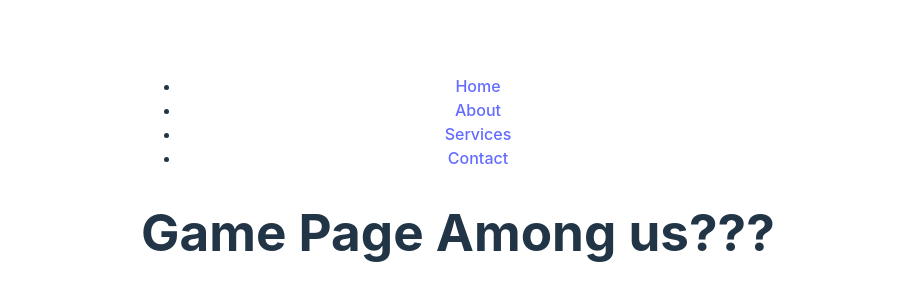
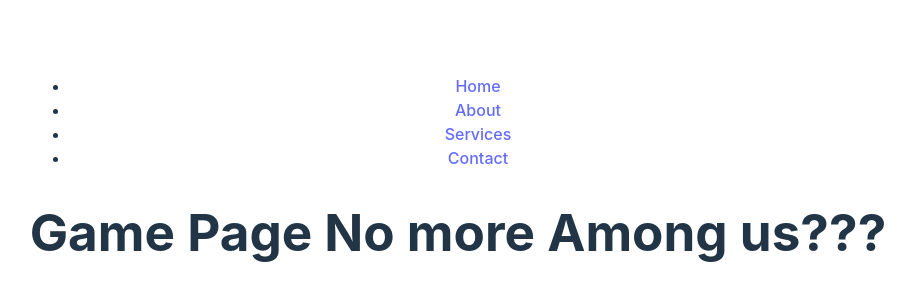
Before and after one commit to Taiyo10/Unseen, a React (Vite) app in the folder Frontend/: page /game in a window 1280 px wide. Shown: the part 224-524 px from the top of the page, without its empty margins (182-1097 px from the left). Built offline with nearby package versions, Linux system fonts and the light colour scheme.

Commit message:
Testing Deployment

```diff
--- a/Frontend/src/pages/Game/Game.jsx
+++ b/Frontend/src/pages/Game/Game.jsx
@@ -3,7 +3,7 @@
 function Game() {
   return (
     <div>
-      <h1>Game Page Among us???</h1>
+      <h1>Game Page No more Among us???</h1>
     </div>
   );
 }
--- a/package.json
+++ b/package.json
@@ -4,7 +4,8 @@
   "description": "Project for Uoft Hacks 12",
   "main": "index.js",
   "scripts": {
-    "test": "echo \"Error: no test specified\" && exit 1"
+    "test": "echo \"Error: no test specified\" && exit 1",
+    "build": "cd frontend && npm run build"
   },
   "keywords": [],
   "author": "",
```
